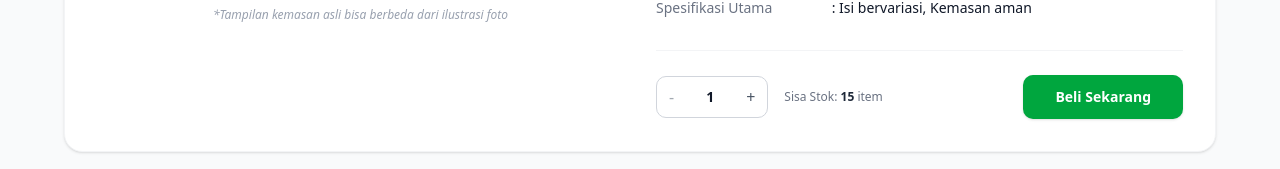
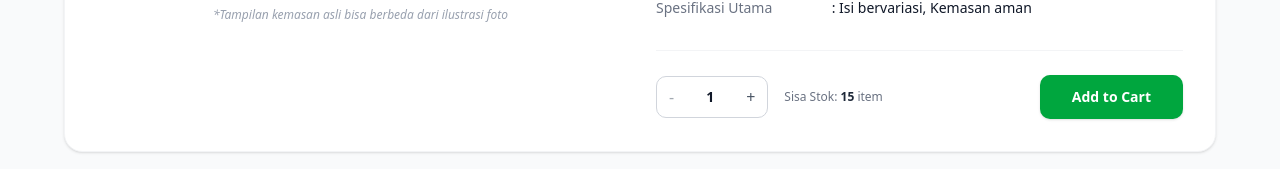
Before and after one commit to bahasacoder/step-cart, a Next.js app: page /g/telur-ayam-kampung in a window 1280 px wide. Shown: the part 687-856 px from the top of the page. Built offline with nearby package versions, Linux system fonts and the light colour scheme.

Commit message:
Update ProductDetailClient.tsx

```diff
--- a/app/g/[slug]/ProductDetailClient.tsx
+++ b/app/g/[slug]/ProductDetailClient.tsx
@@ -172,7 +172,7 @@ export default function ProductDetailClient({ product }: { product: Product }) {
               onClick={() => alert(`Berhasil menambahkan ${quantity}x [${product.productName} - Varian: ${selectedItem.namaItem}] ke keranjang!`)}
               className="w-full sm:w-auto bg-green-600 hover:bg-green-700 text-white font-semibold text-sm px-8 py-3 rounded-lg shadow-sm transition-all focus:outline-none"
             >
-              Beli Sekarang
+              Add to Cart
             </button>
           </div>
         </div>
```
